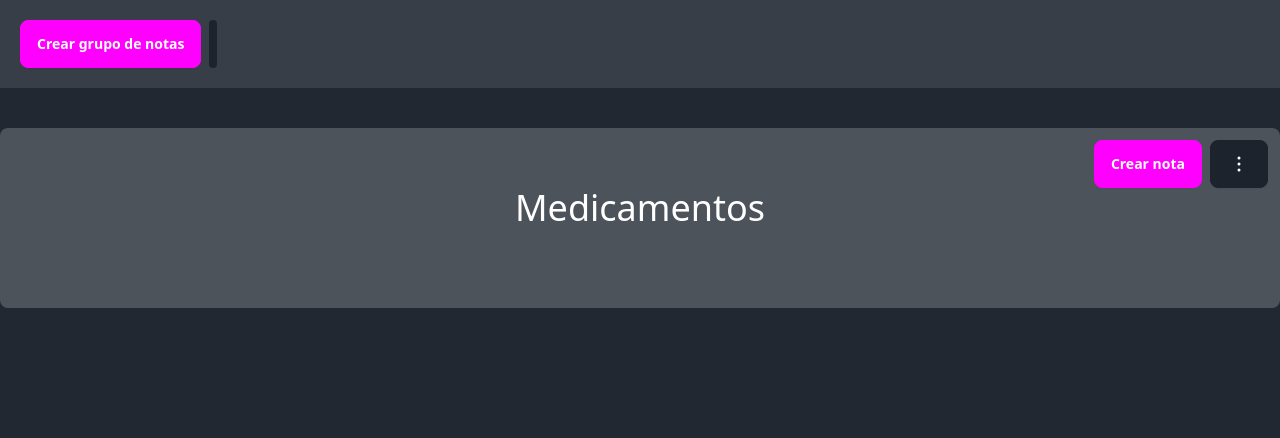
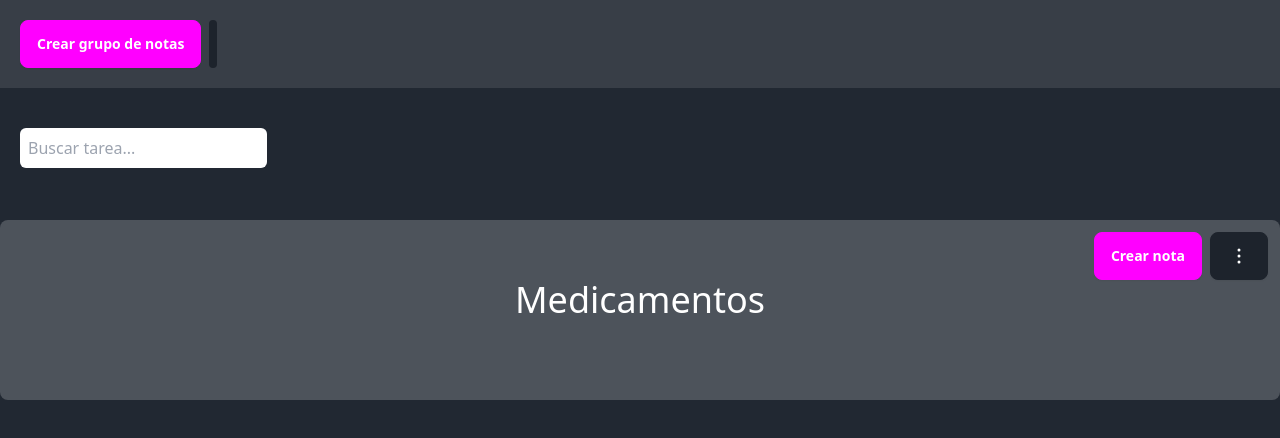
Before and after one commit to JoaquinMeneses/Grupo8_ArgentinaPrograma, a React (Vite) app: page / in a window 1280 px wide. Shown: the top 438 px of the page. Built offline with nearby package versions, Linux system fonts and the light colour scheme.

Commit message:
Update buscar
actualizacion del buscador

```diff
--- a/src/pages/Main.jsx
+++ b/src/pages/Main.jsx
@@ -53,9 +53,21 @@ const Main = () => {
     localStorage.setItem("storageNotes", JSON.stringify(notes));
   }, [notes]);
 
+  const [searchString, setSearchString] = useState('')
+  const [currentNotes, setCurrentNotes] = useState([])
+
+  const handleFilterChange = (e) =>{
+    setSearchString(e.target.value)
+  }
+  useEffect(()=>{
+    setCurrentNotes(notes.filter(note => note.title.toLowerCase().includes(searchString.toLowerCase())))
+  }, [searchString, notes])
+
   return (
     <>
       <NavBar />
+      <input placeholder="Buscar tarea..." value={searchString} onChange={handleFilterChange} className="p-2 ml-5 mt-10 mb-3 rounded-md text-black" />
+
       <div className="container my-10 mx-auto bg-white/20 rounded-lg">
         <div className=" flex justify-end pt-3 pr-3 gap-2">
           <CreateNote handleCreateNote={handleCreateNote} />
@@ -102,7 +114,7 @@ const Main = () => {
         <h1 className="text-center text-4xl">Medicamentos</h1>
         {/* Parámetro titulo */}
         <div className="py-10 gap-4 rounded-lg flex justify-center flex-wrap">
-          {notes.map((note, index) => (
+          {currentNotes.map((note, index) => (
             <Note
               key={index}
               titleNote={note.title}
```
